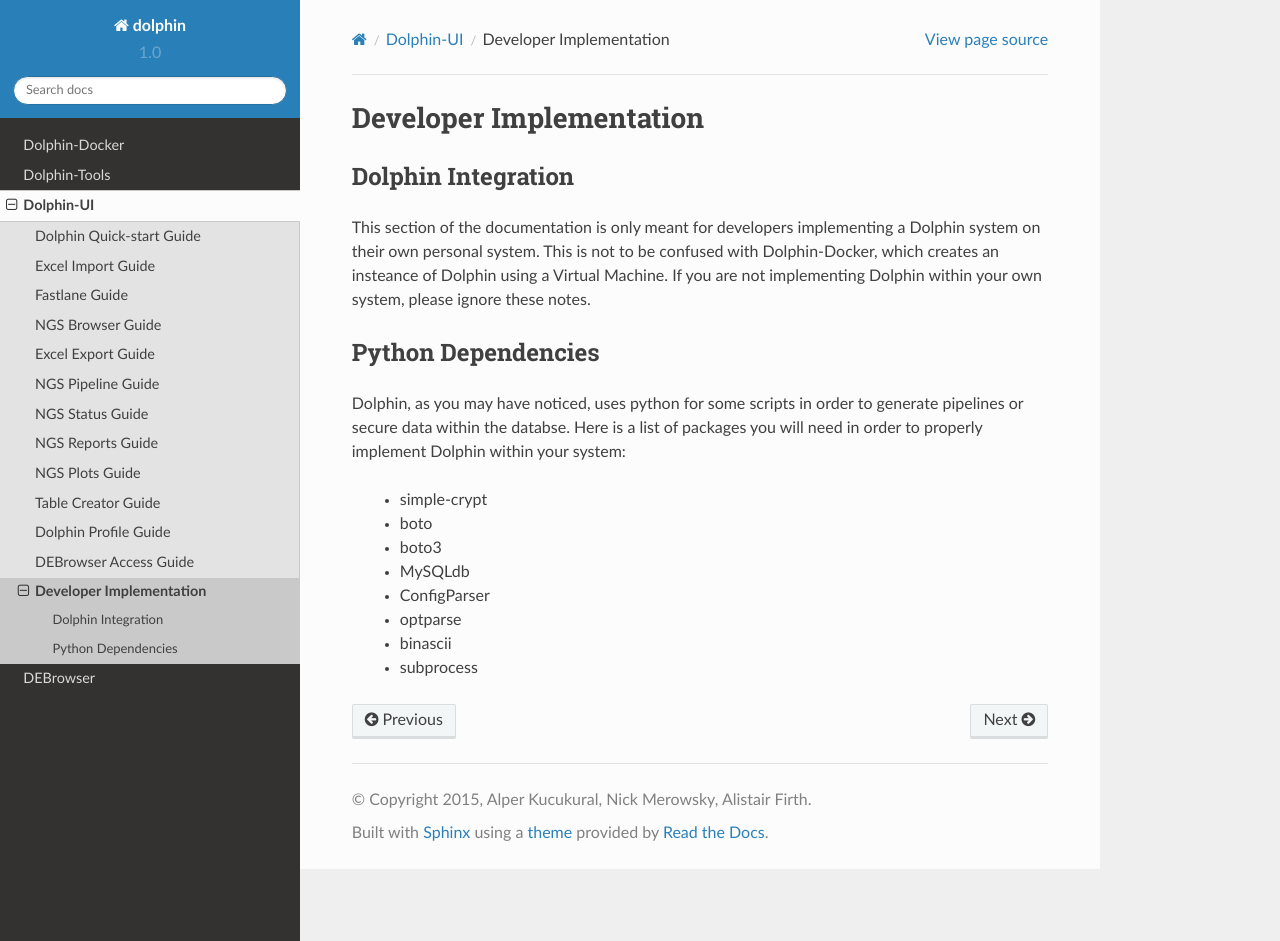
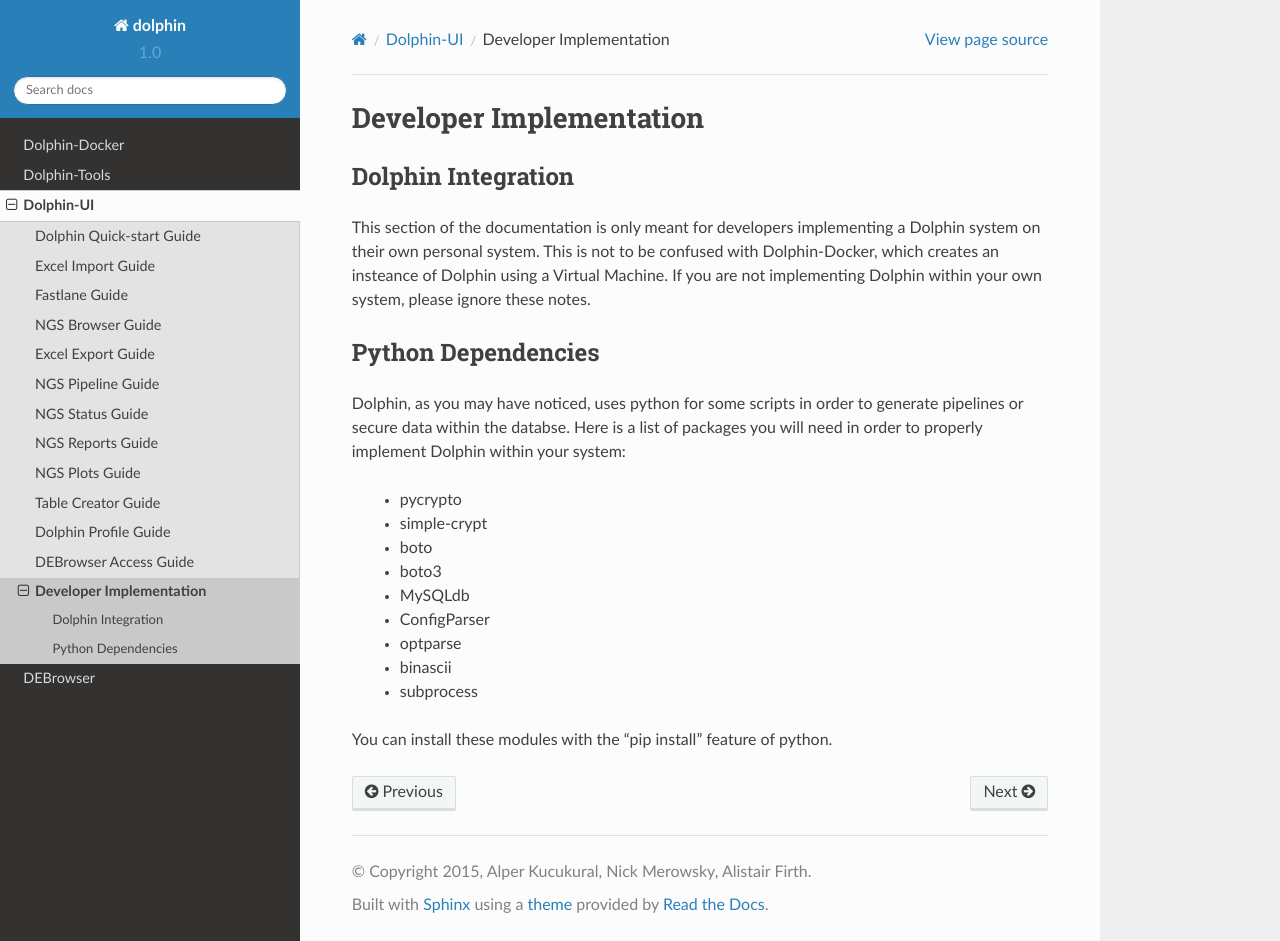
Before and after one commit to UMMS-Biocore/dolphin, a Sphinx documentation site: the page built from docs/dolphin-ui/devnotes.rst, in a window 1280 px wide and 941 px high. Built offline with Sphinx 7.4.7 and the Read the Docs theme 2.0.0, drawn with Linux system fonts in a browser that asks for light colours; formulas are drawn with MathJax 3.

Commit message:
Update devnotes.rst

```diff
--- a/docs/dolphin-ui/devnotes.rst
+++ b/docs/dolphin-ui/devnotes.rst
@@ -15,6 +15,7 @@
 Dolphin, as you may have noticed, uses python for some scripts in order to generate pipelines or secure data within the databse.
 Here is a list of packages you will need in order to properly implement Dolphin within your system:
 
+	* pycrypto
 	* simple-crypt
 	* boto
 	* boto3
@@ -23,3 +24,5 @@
 	* optparse
 	* binascii
 	* subprocess
+
+You can install these modules with the "pip install" feature of python.
```
